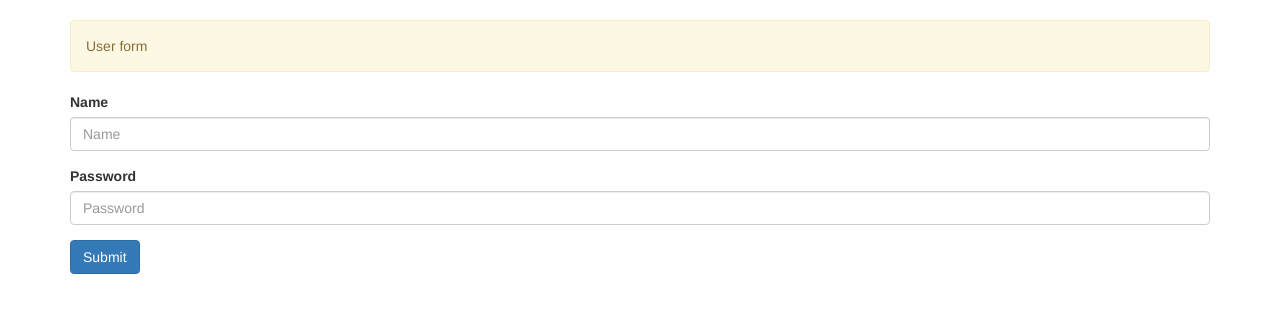
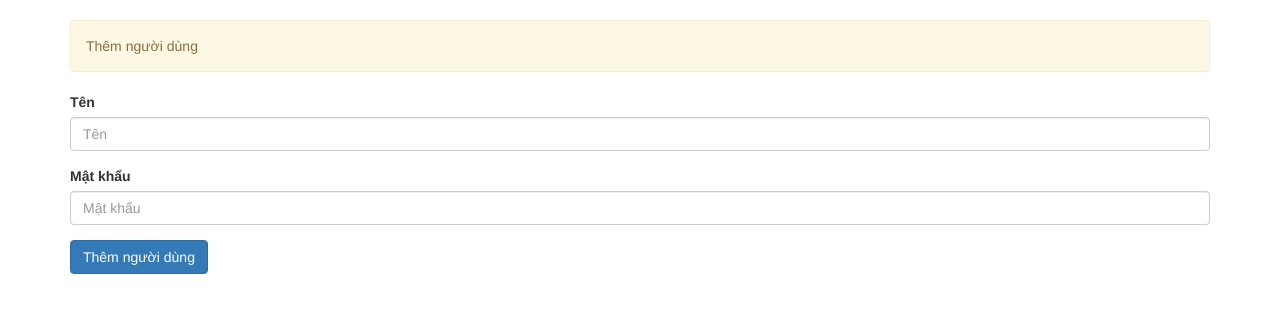
Before and after one commit to kund20/chuyendephattrienweb1_2024, a PHP site: page /training-php/form_user.php in a window 1280 px wide. Shown: the part 72-385 px from the top of the page. Run offline with PHP 8.4, Linux system fonts and the light colour scheme.

Commit message:
update sercutity

```diff
--- a/security/cookie.txt
+++ /dev/null
@@ -1 +0,0 @@
-asdfasdfasdfasdfasdfasdf
--- a/security/delete_user.php
+++ b/security/delete_user.php
@@ -6,7 +6,7 @@ $user = NULL; //Add new user
 $id = NULL;
 
 if (!empty($_GET['id'])) {
-    $id = $_GET['id'];
+    $id = base64_decode($_GET['id']);
     $userModel->deleteUserById($id);//Delete existing user
 }
 header('location: list_users.php');
--- a/security/form_user.php
+++ b/security/form_user.php
@@ -1,61 +1,105 @@
 <?php
-// Start the session
+// Bắt đầu phiên
 session_start();
 require_once 'models/UserModel.php';
+require_once 'function.php';
+
 $userModel = new UserModel();
 
-$user = NULL; //Add new user
+$user = NULL;
 $_id = NULL;
 
+// Kiểm tra ID từ URL để xác định nếu đang sửa
 if (!empty($_GET['id'])) {
-    $_id = $_GET['id'];
-    $user = $userModel->findUserById($_id);//Update existing user
+    $_id = decodeId($_GET['id']);
+    $user = $userModel->findUserById($_id);
 }
 
+$errors = [];
+$name = $user ? $user['name'] : '';
+$password = '';
 
-if (!empty($_POST['submit'])) {
+// Kiểm tra khi form được submit
+if ($_SERVER["REQUEST_METHOD"] == "POST") {
+    // Validate name
+    if (empty($_POST["name"])) {
+        $errors['name'] = "Tên là bắt buộc.";
+    } else {
+        $name = trim($_POST["name"]);
+        if (!preg_match("/^[A-Za-z0-9]{5,15}$/", $name)) {
+            $errors['name'] = "Tên phải từ 5 đến 15 ký tự và chỉ chứa ký tự hợp lệ (A-Z, a-z, 0-9).";
+        }
+    }
 
+    // Validate password
+    if (empty($_POST["password"])) {
+        $errors['password'] = "Mật khẩu là bắt buộc.";
+    } else {
+        $password = trim($_POST["password"]);
+        if (!preg_match("/^(?=.*[a-z])(?=.*[A-Z])(?=.*\d)(?=.*[~!@#$%^&*()])[A-Za-z\d~!@#$%^&*()]{5,10}$/", $password)) {
+            $errors['password'] = "Mật khẩu phải từ 5 đến 10 ký tự và bao gồm chữ thường, chữ hoa, số và ký tự đặc biệt.";
+        }
+    }
+
+    // Nếu không có lỗi, xử lý thêm hoặc cập nhật người dùng
+    if (empty($errors)) {
         if (!empty($_id)) {
+            // Cập nhật người dùng
+            $_POST['id'] = $_id; // Thêm ID vào mảng POST để cập nhật
             $userModel->updateUser($_POST);
         } else {
+            // Thêm người dùng mới
             $userModel->insertUser($_POST);
         }
-    header('location: list_users.php');
+        header('Location: list_users.php');
+        exit();
     }
+}
+?>
 
-?>
 <!DOCTYPE html>
-<html>
+<html lang="vi">
+
 <head>
-    <title>User form</title>
-    <?php include 'views/meta.php' ?>
+    <title><?php echo $user ? 'Cập nhật người dùng' : 'Thêm người dùng'; ?></title>
+    <?php include 'views/meta.php'; ?>
 </head>
+
 <body>
-    <?php include 'views/header.php'?>
+    <?php include 'views/header.php'; ?>
     <div class="container">
 
-            <?php if ($user || !isset($_id)) { ?>
         <div class="alert alert-warning" role="alert">
-                    User form
-                </div>
-                <form method="POST">
-                    <input type="hidden" name="id" value="<?php echo $_id ?>">
-                    <div class="form-group">
-                        <label for="name">Name</label>
-                        <input class="form-control" name="name" placeholder="Name" value='<?php if (!empty($user[0]['name'])) echo $user[0]['name'] ?>'>
-                    </div>
-                    <div class="form-group">
-                        <label for="password">Password</label>
-                        <input type="password" name="password" class="form-control" placeholder="Password">
+            <?php echo $user ? 'Cập nhật người dùng' : 'Thêm người dùng'; ?>
         </div>
 
-                    <button type="submit" name="submit" value="submit" class="btn btn-primary">Submit</button>
+        <form method="POST" action="">
+            <?php if ($_id): ?>
+                <input type="hidden" name="id" value="<?php echo htmlspecialchars($_id); ?>"> <!-- Giữ ID gốc cho cập nhật -->
+            <?php endif; ?>
+
+            <div class="form-group">
+                <label for="name">Tên</label>
+                <input class="form-control" type="text" placeholder="Tên" name="name" id="name"
+                    value="<?php echo htmlspecialchars($name); ?>">
+                <?php if (isset($errors['name'])): ?>
+                    <div style="color: red;"><?php echo $errors['name']; ?></div>
+                <?php endif; ?>
+            </div>
+
+            <div class="form-group">
+                <label for="password">Mật khẩu</label>
+                <input class="form-control" type="password" placeholder="Mật khẩu" name="password" id="password">
+                <?php if (isset($errors['password'])): ?>
+                    <div style="color: red;"><?php echo $errors['password']; ?></div>
+                <?php endif; ?>
+            </div>
+
+            <button type="submit" name="submit" value="submit" class="btn btn-primary">
+                <?php echo $user ? 'Cập nhật người dùng' : 'Thêm người dùng'; ?>
+            </button>
         </form>
-            <?php } else { ?>
-                <div class="alert alert-success" role="alert">
-                    User not found!
-                </div>
-            <?php } ?>
     </div>
 </body>
+
 </html>
--- /dev/null
+++ b/security/function.php
@@ -0,0 +1,28 @@
+<?php
+function encodeId($id) {
+    $secretKey = "your_secret_key"; // Đặt một khóa bí mật
+    $encodedId = base64_encode($id . ':' . $secretKey);
+    return rtrim(strtr($encodedId, '+/', '-_'), '='); // Thay đổi ký tự để an toàn cho URL
+}
+
+function decodeId($encodedId) {
+    $decodedId = base64_decode(str_pad(strtr($encodedId, '-_', '+/'), strlen($encodedId) % 4, '=', STR_PAD_RIGHT));
+    $parts = explode(':', $decodedId);
+
+    // Kiểm tra nếu có đủ phần tử trong mảng
+    if (count($parts) !== 2) {
+        return null; // Không hợp lệ
+    }
+
+    $id = $parts[0];
+    $secretKey = $parts[1];
+
+    // Kiểm tra khóa bí mật
+    if ($secretKey !== "your_secret_key") {
+        return null; // Không hợp lệ
+    }
+
+    return $id;
+}
+
+?>
--- a/security/list_users.php
+++ b/security/list_users.php
@@ -50,13 +50,13 @@ $users = $userModel->getUsers($params);
                                 <?php echo $user['type']?>
                             </td>
                             <td>
-                                <a href="form_user.php?id=<?php echo $user['id'] ?>">
+                                <a href="form_user.php?id=<?php echo base64_encode($user['id']) ?>">
                                     <i class="fa fa-pencil-square-o" aria-hidden="true" title="Update"></i>
                                 </a>
-                                <a href="view_user.php?id=<?php echo $user['id'] ?>">
+                                <a href="view_user.php?id=<?php echo base64_encode($user['id']) ?>">
                                     <i class="fa fa-eye" aria-hidden="true" title="View"></i>
                                 </a>
-                                <a href="delete_user.php?id=<?php echo $user['id'] ?>">
+                                <a href="delete_user.php?id=<?php echo base64_encode($user['id']) ?>">
                                     <i class="fa fa-eraser" aria-hidden="true" title="Delete"></i>
                                 </a>
                             </td>
--- a/security/view_user.php
+++ b/security/view_user.php
@@ -6,7 +6,7 @@ $user = NULL; //Add new user
 $id = NULL;
 
 if (!empty($_GET['id'])) {
-    $id = $_GET['id'];
+    $id = base64_decode($_GET['id']);
     $user = $userModel->findUserById($id);//Update existing user
 }
 
```
Also changed, not shown: security/link.php (added, +7 -0 lines). Lines whose indentation alone changed are shown as unchanged.
